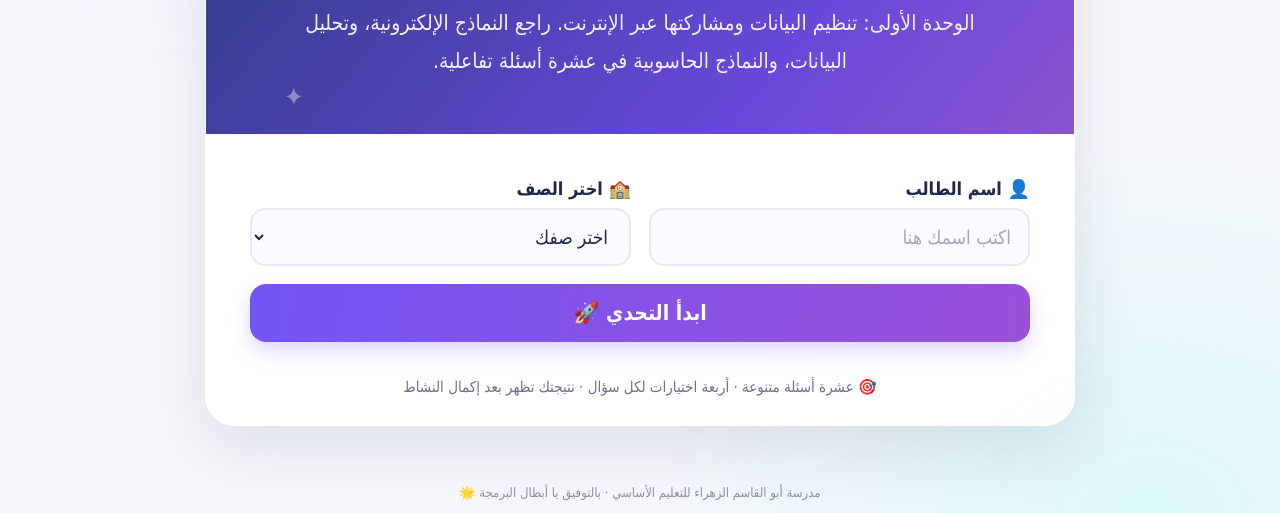
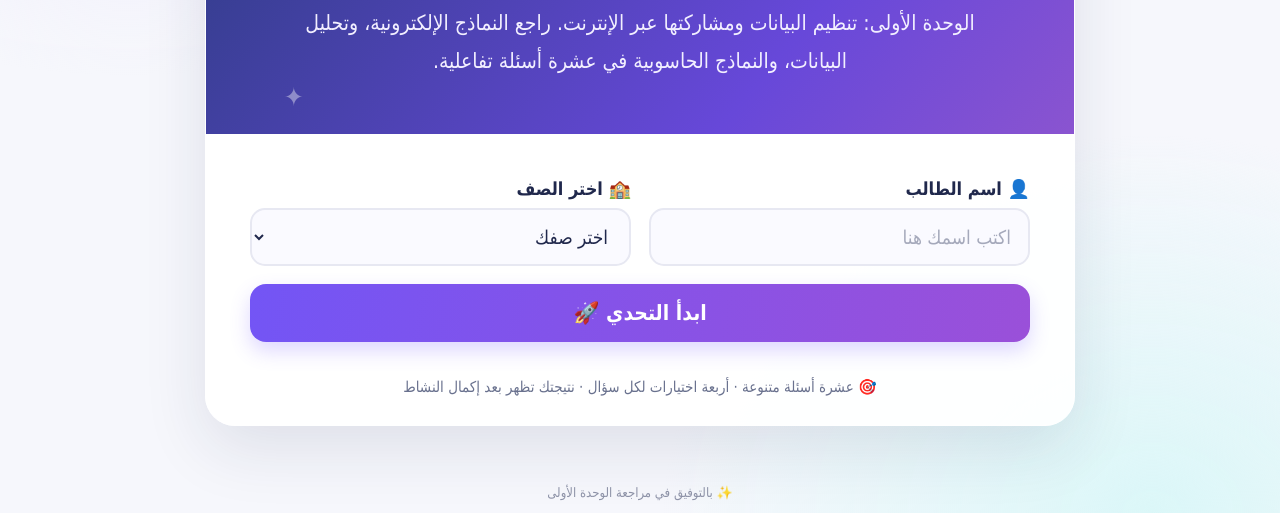
Before and after one commit to sc1561/noor-learning-studio, a browser extension: page docs/review-grade8-unit1.html in a window 1280 px wide. Shown: the part 378-891 px from the top of the page. Drawn offline with Linux system fonts and the light colour scheme.

Commit message:
Remove school attribution from Grade 8 activity footer

```diff
--- a/docs/review-grade8-unit1.html
+++ b/docs/review-grade8-unit1.html
@@ -32,7 +32,7 @@
 <section class="screen result-card hidden" id="result" aria-live="polite">
 <div class="result-icon" id="resultIcon">🏆</div><div class="stars" id="stars">★★★★★</div><h2 id="resultTitle">أحسنت!</h2><p class="result-name" id="resultName"></p><div class="score"><span id="scoreNum">٠</span><small> / ١٠</small></div><div class="score-track"><i id="scoreBar"></i></div><p class="result-message" id="resultMessage"></p><div class="result-meta"><span class="meta-chip" id="gradeChip"></span><span class="meta-chip" id="badgeChip"></span><span class="meta-chip">💻 مبرمج المستقبل</span></div><div class="result-actions"><button class="primary-btn" id="retryBtn" type="button">🔄 أعد التحدي</button><button class="subtle-btn" id="homeBtn" type="button">🏠 صفحة البداية</button></div>
 </section>
-</main><footer class="footer">مدرسة أبو القاسم الزهراء للتعليم الأساسي · بالتوفيق يا أبطال البرمجة 🌟</footer>
+</main><footer class="footer">✨ بالتوفيق في مراجعة الوحدة الأولى</footer>
 <div class="toast" id="toast" role="status"></div>
 </div>
 <script>
```
